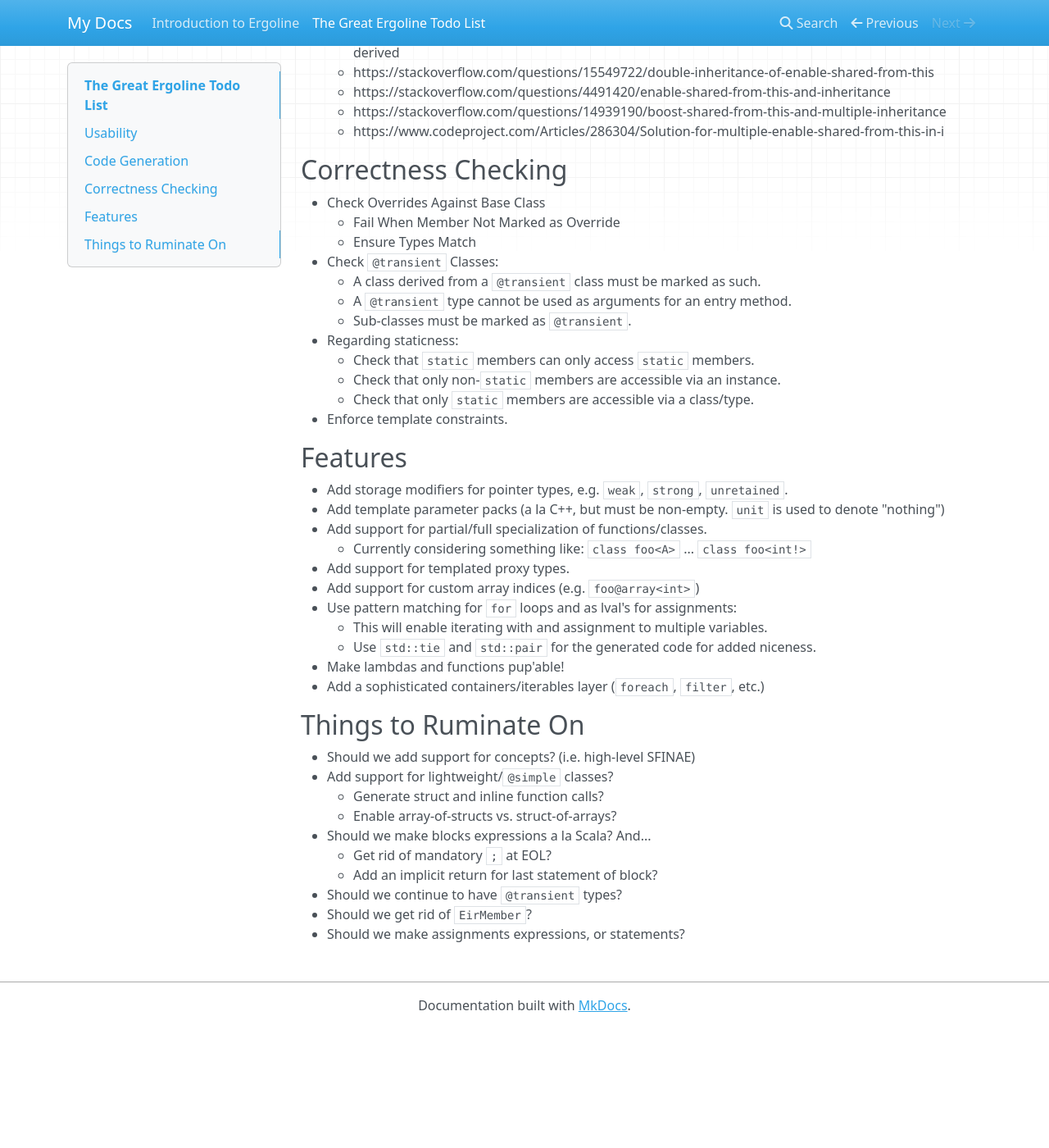
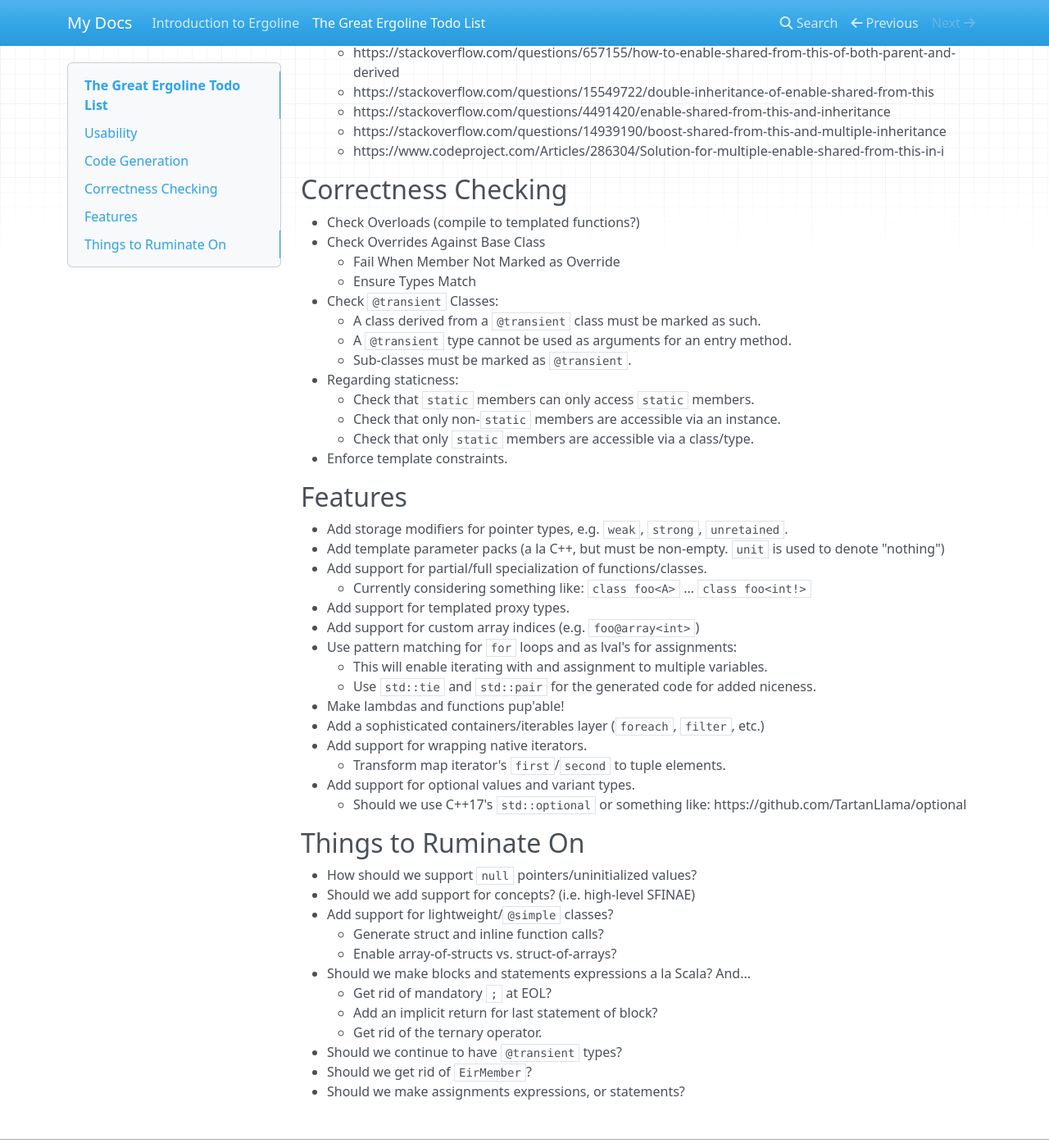
Before and after one commit to jszaday/ergoline, an MkDocs documentation site: the page built from docs/todos.md, in a window 1280 px wide and 1400 px high, scrolled down 471 px. Shown: the whole window at 82% size. Built offline with MkDocs 1.6.1, drawn with Linux system fonts in a browser that asks for light colours; nearby versions of some CDN libraries; before the commit the page ends 1725 px from its top, so only the background shows below that; some of the changed text lies outside the part shown.

Commit message:
add more todos

```diff
--- a/docs/todos.md
+++ b/docs/todos.md
@@ -4,6 +4,7 @@ As we march towards a usable compiler, several things need to be addressed.
 ## Usability
 
 * Improve User-facing Errors (e.g. Add Candidates to Cannot Resolve Error)
+* Test all the unary and binary ops
 
 ## Code Generation
 
@@ -22,6 +23,7 @@ As we march towards a usable compiler, several things need to be addressed.
 
 ## Correctness Checking
 
+* Check Overloads (compile to templated functions?)
 * Check Overrides Against Base Class
     - Fail When Member Not Marked as Override
     - Ensure Types Match
@@ -48,16 +50,22 @@ As we march towards a usable compiler, several things need to be addressed.
     - Use `std::tie` and `std::pair` for the generated code for added niceness.
 * Make lambdas and functions pup'able!
 * Add a sophisticated containers/iterables layer (`foreach`, `filter`, etc.)
+* Add support for wrapping native iterators.
+    - Transform map iterator's `first`/`second` to tuple elements.
+* Add support for optional values and variant types.
+    - Should we use C++17's `std::optional` or something like: https://github.com/TartanLlama/optional
 
 ## Things to Ruminate On
 
+* How should we support `null` pointers/uninitialized values?
 * Should we add support for concepts? (i.e. high-level SFINAE)
 * Add support for lightweight/`@simple` classes?
     - Generate struct and inline function calls?
     - Enable array-of-structs vs. struct-of-arrays?
-* Should we make blocks expressions a la Scala? And...
+* Should we make blocks  and statements expressions a la Scala? And...
     - Get rid of mandatory `;` at EOL?
     - Add an implicit return for last statement of block?
+    - Get rid of the ternary operator.
 * Should we continue to have `@transient` types?
 * Should we get rid of `EirMember`?
 * Should we make assignments expressions, or statements?
```
